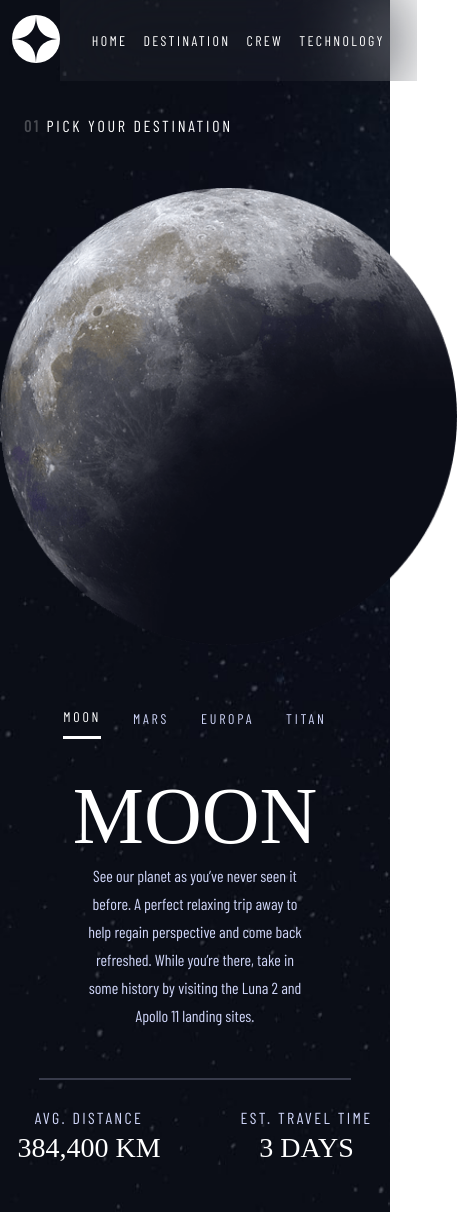
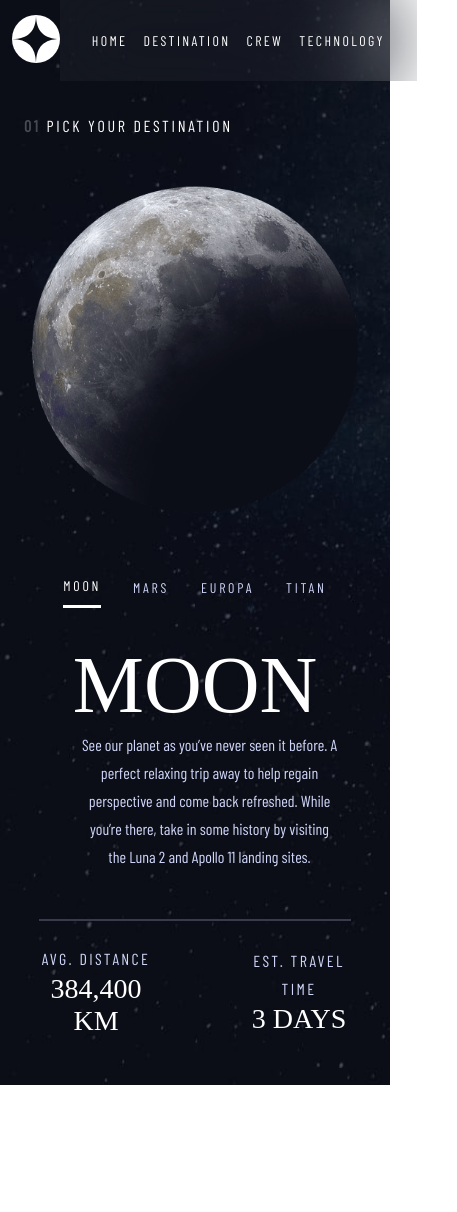
Before and after one commit to RenzVanni/space_tourism, a React (Vite) app: page /destination in a window 390 px wide. Shown: the whole page, 457 px wide, since content can reach past the window. After the commit the page ends 1085 px from the top, so only its background shows below. Built offline with nearby package versions, Linux system fonts and the light colour scheme; a web font is replaced by a local one.

Commit message:
makes few adjustment in destination

```diff
--- a/src/scss/layout/_destination.scss
+++ b/src/scss/layout/_destination.scss
@@ -7,6 +7,8 @@
   .pick {
     color: var(--primary-3);
     letter-spacing: 2.7px;
+    min-width: 259px;
+    margin: 0 2rem;
     span {
       font-weight: 700;
       opacity: 0.25;
@@ -16,8 +18,22 @@
   .image-container {
     width: 100%;
     margin-top: 2rem;
+    padding: 0 2rem;
     img {
       width: 259px;
+      animation: floating 4s ease-in-out infinite;
+    }
+  }
+
+  @keyframes floating {
+    0% {
+      transform: translateY(-5%);
+    }
+    50% {
+      transform: translateY(0);
+    }
+    100% {
+      transform: translateY(-5%);
     }
   }
 
@@ -27,6 +43,8 @@
     align-items: center;
     justify-content: center;
     gap: 1rem;
+    min-width: 259px;
+    margin: 1rem 2rem;
     li {
       list-style: none;
       text-transform: uppercase;
@@ -42,20 +60,27 @@
 
   h3 {
     text-transform: uppercase;
+    min-width: 259px;
+    margin: 0 2rem;
   }
 
   .context {
     margin: 0 2rem;
+    min-width: 259px;
   }
 
   hr {
-    margin: 1.5rem auto;
+    margin: 1.5rem 2rem;
     width: 85%;
+    min-width: 259px;
+
     border: 0.01rem solid #383b4b;
   }
 
   .more {
     padding-bottom: 3rem;
+    min-width: 259px;
+    margin: 0 2rem;
     .text {
       letter-spacing: 2.362px;
     }
@@ -80,13 +105,17 @@
     .image-container {
       margin: 3rem 0;
       img {
-        width: 457px;
+        width: clamp(259px, 100%, 457px);
       }
     }
 
     ul {
       margin: 2rem auto;
       gap: 2rem;
+    }
+
+    h3 {
+      margin: 0;
     }
 
     .context {
--- a/src/scss/styles.css
+++ b/src/scss/styles.css
@@ -298,6 +298,8 @@ li {
 .destination .pick {
   color: var(--primary-3);
   letter-spacing: 2.7px;
+  min-width: 259px;
+  margin: 0 2rem;
 }
 .destination .pick span {
   font-weight: 700;
@@ -306,9 +308,22 @@ li {
 .destination .image-container {
   width: 100%;
   margin-top: 2rem;
+  padding: 0 2rem;
 }
 .destination .image-container img {
   width: 259px;
+  animation: floating 4s ease-in-out infinite;
+}
+@keyframes floating {
+  0% {
+    transform: translateY(-5%);
+  }
+  50% {
+    transform: translateY(0);
+  }
+  100% {
+    transform: translateY(-5%);
+  }
 }
 .destination ul {
   padding: 0;
@@ -316,6 +331,8 @@ li {
   align-items: center;
   justify-content: center;
   gap: 1rem;
+  min-width: 259px;
+  margin: 1rem 2rem;
 }
 .destination ul li {
   list-style: none;
@@ -329,17 +346,23 @@ li {
 }
 .destination h3 {
   text-transform: uppercase;
+  min-width: 259px;
+  margin: 0 2rem;
 }
 .destination .context {
   margin: 0 2rem;
+  min-width: 259px;
 }
 .destination hr {
-  margin: 1.5rem auto;
+  margin: 1.5rem 2rem;
   width: 85%;
+  min-width: 259px;
   border: 0.01rem solid #383b4b;
 }
 .destination .more {
   padding-bottom: 3rem;
+  min-width: 259px;
+  margin: 0 2rem;
 }
 .destination .more .text {
   letter-spacing: 2.362px;
@@ -364,11 +387,14 @@ li {
     margin: 3rem 0;
   }
   .destination .image-container img {
-    width: 457px;
+    width: clamp(259px, 100%, 457px);
   }
   .destination ul {
     margin: 2rem auto;
     gap: 2rem;
+  }
+  .destination h3 {
+    margin: 0;
   }
   .destination .context {
     margin: 0 5rem;
@@ -436,6 +462,7 @@ li {
 .crew .image-container {
   border-bottom: 2px solid #383b4b;
   width: 90%;
+  min-width: 259px;
   margin: 2rem auto 0 auto;
   display: flex;
   justify-content: center;
@@ -448,6 +475,9 @@ li {
   display: flex;
   justify-content: center;
   gap: 1rem;
+  margin-left: 0.5rem;
+  min-width: 259px;
+  margin-right: 0.5rem;
 }
 .crew ul li {
   list-style: none;
@@ -463,17 +493,17 @@ li {
   opacity: 0.4951;
   margin: 0 auto 0.5rem auto;
   text-transform: uppercase;
-  width: clamp(300px, 60%, 100%);
+  width: clamp(259px, 60%, 100%);
 }
 .crew h3 {
   font-size: 1.5rem;
   margin: 0 auto 1rem auto;
   text-transform: uppercase;
-  width: clamp(300px, 60%, 100%);
+  width: clamp(259px, 60%, 100%);
 }
 .crew p {
   margin: 0 auto;
-  width: clamp(300px, 60%, 100%);
+  width: clamp(259px, 60%, 100%);
 }
 @media (min-width: 375px) {
   .crew {
```
Also changed, not shown: src/scss/layout/_crew.scss (+7 -3 lines), 1 other file (tests, documents, lock files or other folders).
